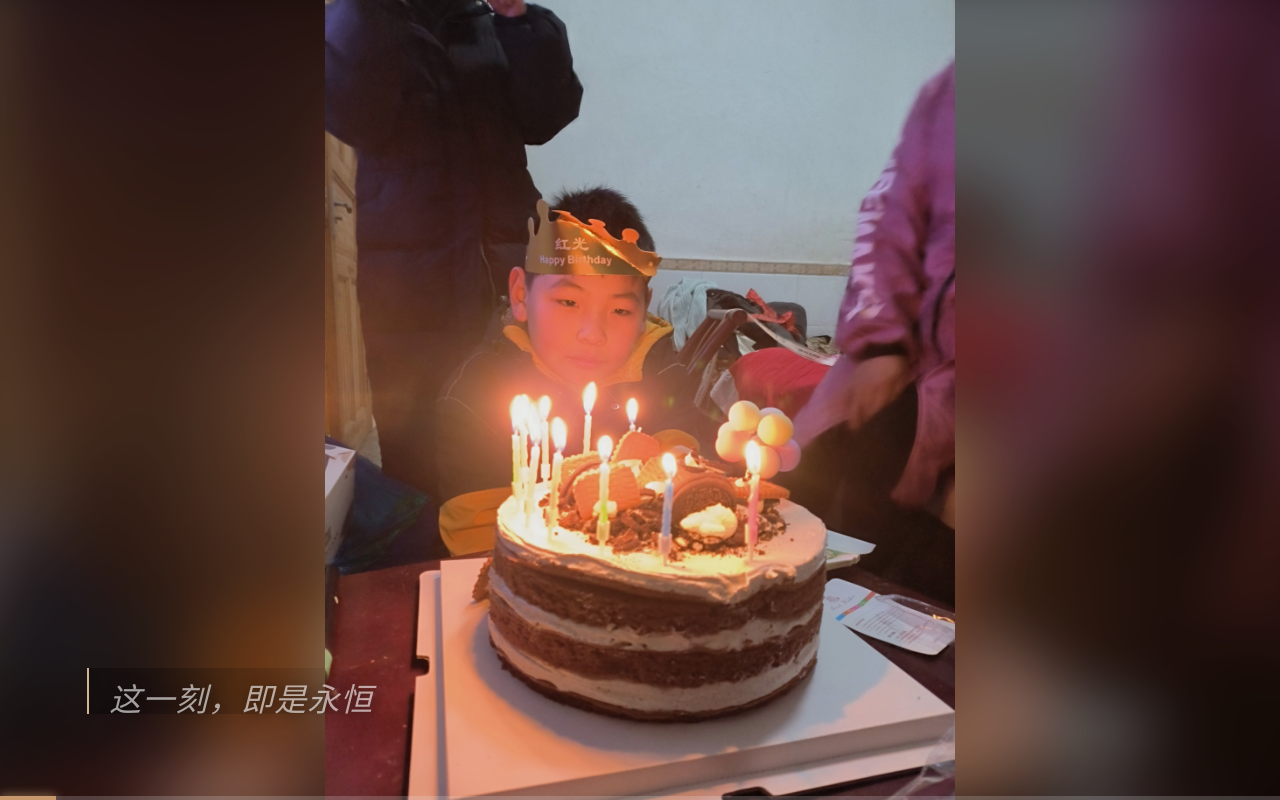
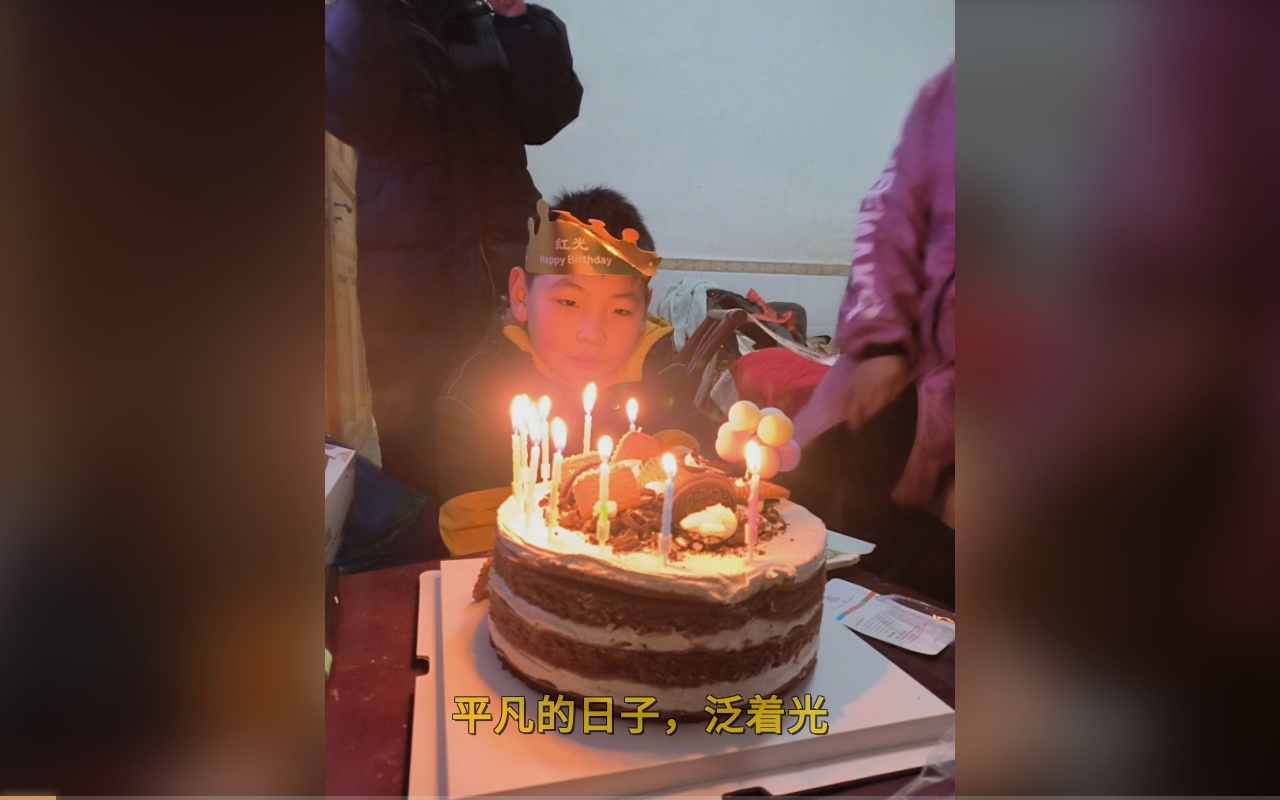
Before and after one commit to Shild-0040/family-memories, a plain HTML site: page index.html in a window 1280 px wide. Both pictures are taken after a click on the button "开启回忆录". Drawn offline with Linux system fonts and the light colour scheme.

Commit message:
Add files via upload

```diff
--- a/script.js
+++ b/script.js
@@ -12,16 +12,44 @@ document.addEventListener('DOMContentLoaded', () => {
     let slideInterval;
     const SLIDE_DURATION = 5000; // 每张图片停留5秒
 
-    // 随机文案库
+    // 随机文案库 (扩充至 30+ 条)
     const captions = [
         "时光荏苒 · 岁月静好",
         "记忆中的微光",
         "这一刻，即是永恒",
         "陪伴是最长情的告白",
         "温暖的瞬间",
-        "爱在日常",
-        "未完待续的故事..."
+        "爱在日常，才不寻常",
+        "未完待续的故事...",
+        "家，是梦开始的地方",
+        "有些面孔，印在心底",
+        "光阴的故事，由我们书写",
+        "岁月神偷，偷不走回忆",
+        "每一次快门，都是时间的标本",
+        "平凡的日子，泛着光",
+        "这一秒，名为幸福",
+        "记录爱，记录生活",
+        "时光不老，我们不散",
+        "最好的风景，是身边人",
+        "且以深情共白头",
+        "慢品人间烟火色",
+        "闲观万事岁月长",
+        "生活明朗，万物可爱",
+        "目之所及，皆是美好",
+        "定格温暖瞬间",
+        "爱，无声流淌",
+        "岁月悠长，山河无恙",
+        "和你有关的日子，都是好日子",
+        "简单的幸福",
+        "流年笑掷，未来可期",
+        "心中有爱，眼中有光",
+        "以此为证，岁月为名"
     ];
+
+    // 样式列表
+    const captionStyles = ['default', 'vertical', 'movie-left', 'film-yellow', 'postcard', 'typewriter'];
+    let lastCaptionIndex = -1;
+    let lastStyleIndex = -1;
 
     // 智能预加载函数
     function preloadNextImage(index) {
@@ -125,17 +153,21 @@ document.addEventListener('DOMContentLoaded', () => {
     // 3. 随机切换字幕样式逻辑
     function updateCaptionStyle() {
         const captionLayer = document.querySelector('.caption-layer');
-        // 移除旧样式
-        captionLayer.classList.remove('vertical', 'movie-left');
+        // 移除所有旧样式
+        captionLayer.classList.remove(...captionStyles);
 
-        // 随机选择一种样式 (33% 竖排, 33% 左下, 33% 默认居中)
-        const rand = Math.random();
-        if (rand > 0.66) {
-            captionLayer.classList.add('vertical');
-        } else if (rand > 0.33) {
-            captionLayer.classList.add('movie-left');
+        // 随机选择一种新样式 (确保不重复)
+        let newStyleIndex;
+        do {
+            newStyleIndex = Math.floor(Math.random() * captionStyles.length);
+        } while (newStyleIndex === lastStyleIndex);
+
+        lastStyleIndex = newStyleIndex;
+        const style = captionStyles[newStyleIndex];
+
+        if (style !== 'default') {
+            captionLayer.classList.add(style);
         }
-        // 否则保持默认 (居中)
     }
 
     function showSlide(index) {
@@ -171,8 +203,14 @@ document.addEventListener('DOMContentLoaded', () => {
             captionEl.style.transform = "translateY(20px)"; // 下沉
 
             setTimeout(() => {
-                // 切换文案内容
-                captionEl.textContent = captions[Math.floor(Math.random() * captions.length)];
+                // 切换文案内容 (确保不重复)
+                let newCaptionIndex;
+                do {
+                    newCaptionIndex = Math.floor(Math.random() * captions.length);
+                } while (newCaptionIndex === lastCaptionIndex);
+                lastCaptionIndex = newCaptionIndex;
+
+                captionEl.textContent = captions[newCaptionIndex];
 
                 // 同时切换布局样式！
                 updateCaptionStyle();
--- a/style.css
+++ b/style.css
@@ -229,6 +229,52 @@ body {
     font-style: italic;
 }
 
+/* 样式变体 3: 经典电影黄字 (底部居中，黄色黑边) */
+.caption-layer.film-yellow #caption-text {
+    color: #FFD700; /* 金黄色 */
+    text-shadow: 2px 2px 0px #000, -1px -1px 0 #000, 1px -1px 0 #000, -1px 1px 0 #000, 1px 1px 0 #000;
+    font-family: "SimHei", sans-serif; /* 黑体 */
+    font-weight: bold;
+    font-size: 2.5rem;
+    letter-spacing: 2px;
+}
+
+/* 样式变体 4: 拍立得手写风 (白色卡片背景) */
+.caption-layer.postcard {
+    bottom: 15%;
+    transform: rotate(-2deg); /* 微微倾斜 */
+}
+.caption-layer.postcard #caption-text {
+    background: #fff;
+    color: #333;
+    padding: 10px 20px 30px 20px;
+    font-family: var(--font-art);
+    box-shadow: 5px 5px 15px rgba(0,0,0,0.5);
+    text-shadow: none;
+    font-size: 1.8rem;
+    /* 模拟拍立得底部留白 */
+    border-bottom: 40px solid #fff;
+}
+
+/* 样式变体 5: 打字机效果 (单色极简) */
+.caption-layer.typewriter {
+    bottom: 50%;
+    transform: translateY(50%); /* 垂直居中 */
+}
+.caption-layer.typewriter #caption-text {
+    font-family: "Courier New", monospace;
+    font-size: 1.5rem;
+    background: rgba(0,0,0,0.7);
+    padding: 10px;
+    border-right: 2px solid #fff; /* 光标 */
+    animation: blink 0.75s step-end infinite;
+}
+
+@keyframes blink {
+    from, to { border-color: transparent }
+    50% { border-color: #fff; }
+}
+
 #caption-text {
     font-family: var(--font-art);
     font-size: 2.2rem;
```
